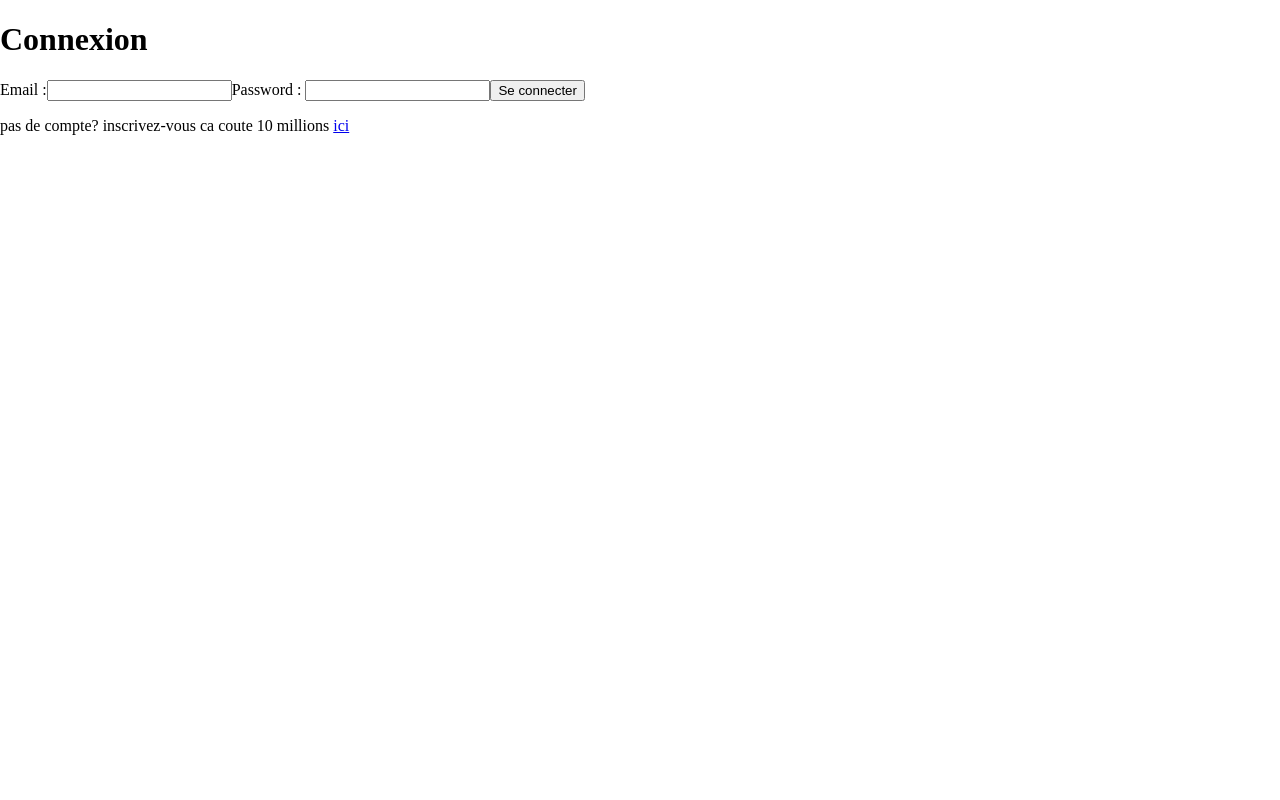
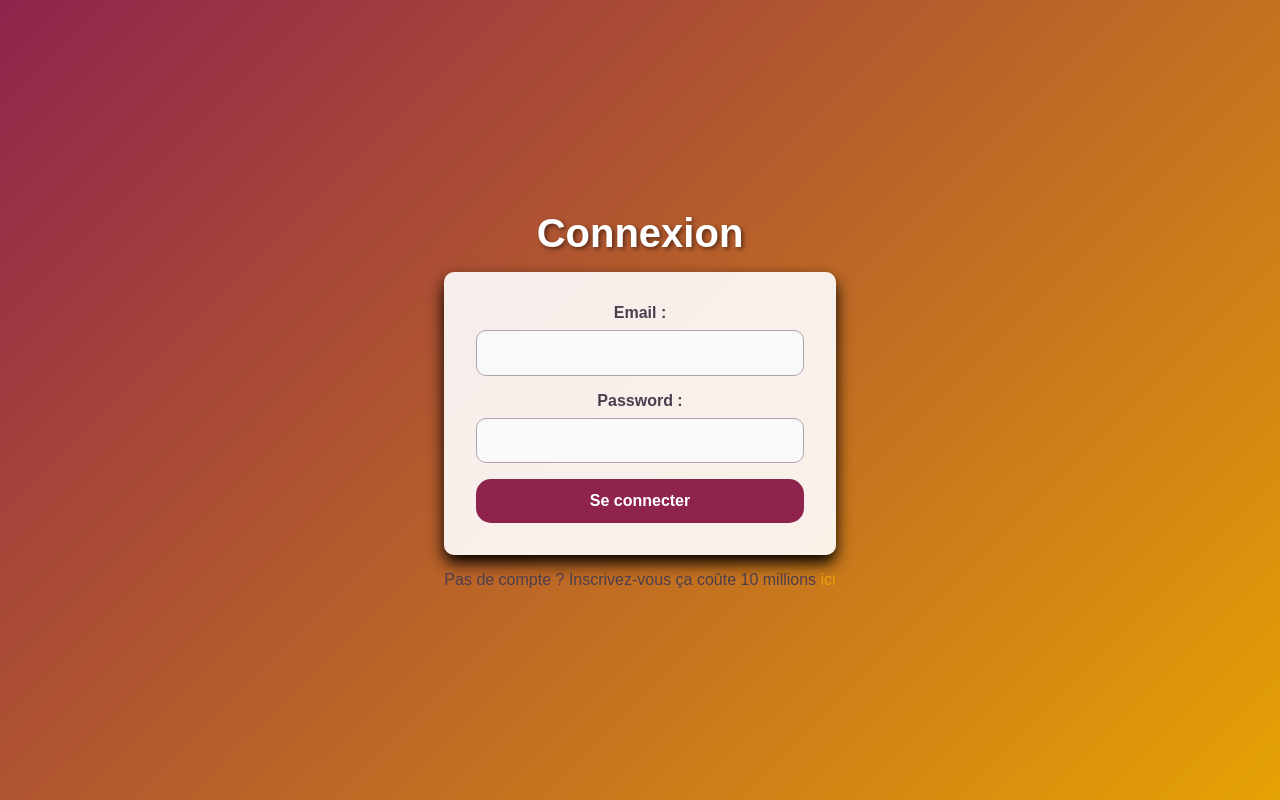
Before and after one commit to Ozheim/epi-carrouf-, a React (Create React App) app in the folder front/: page /Login in a window 1280 px wide. Built offline with nearby package versions, Linux system fonts and the light colour scheme.

Commit message:
style arch added

```diff
--- a/front/src/Pages/Login.jsx
+++ b/front/src/Pages/Login.jsx
@@ -1,48 +1,50 @@
+import "../Styles/Pages/Login.scss";
 import { useState } from "react";
 import { useNavigate } from "react-router";
-const Login = () =>{
 
+const Login = () => {
     const navigate = useNavigate();
-    const[email, setEmail] = useState("");
-    const[password, setPassword] = useState("");
+    const [email, setEmail] = useState("");
+    const [password, setPassword] = useState("");
 
-    const FetchUser = async (e) =>{
+    const FetchUser = async (e) => {
         e.preventDefault();
-        try{
-           const response =  await fetch("https:/LocalHost:5000/api/KilianIntBcpLaBotLane", {
-            method : "POST",
-            headers: {
-                'Content-type': 'application/json',
-            },
-            body: JSON.stringify({email, password}),
-           })
-           if(!response.ok){
-            console.error("c'est non")
-           }
-           const data = await response.json();
-           console.info("user connecred",data);
-           navigate("/discoNunu")
+        try {
+            const response = await fetch("https:/LocalHost:5000/api/KilianIntBcpLaBotLane", {
+                method: "POST",
+                headers: {
+                    'Content-type': 'application/json',
+                },
+                body: JSON.stringify({ email, password }),
+            });
+            if (!response.ok) {
+                console.error("c'est non");
+            }
+            const data = await response.json();
+            console.info("user connecred", data);
+            navigate("/discoNunu");
+        } catch (error) {
+            console.error("bon c chiant: ", error);
+        }
+    };
 
-
-        } catch(error){
-            console.error("bon c chiant: " ,error );
-        }
-    }
-    return(
-
-            <div>
-                <h1>Connexion </h1>
+    return (
+        <div className="login-container">
+            <div className="Wrapper-Login">
+                <h1>Connexion</h1>
                 <form onSubmit={FetchUser}>
                     <label>Email :</label>
-                    <input type="email" value={email} onChange={(e)=>setEmail(e.target.value)}  />
-                    <label>Password : </label>
-                    <input type="password" value={password} onChange={(e)=>setPassword(e.target.value)} />
-                    <button type="Submit">Se connecter</button>
+                    <input type="email" value={email} onChange={(e) => setEmail(e.target.value)} />
+                    <label>Password :</label>
+                    <input type="password" value={password} onChange={(e) => setPassword(e.target.value)} />
+                    <button type="submit">Se connecter</button>
                 </form>
-                <p>pas de compte? inscrivez-vous ca coute 10 millions <a href="/SignUp">ici</a></p>
+                <p>
+                    Pas de compte ? Inscrivez-vous ça coûte 10 millions <a href="/SignUp">ici</a>
+                </p>
             </div>
-
-    )
-}
+        </div>
+    );
+};
 
 export default Login;
--- a/front/src/Pages/SignUp.jsx
+++ b/front/src/Pages/SignUp.jsx
@@ -1,5 +1,6 @@
 import { useState } from "react";
 import { useNavigate } from "react-router";
+import "../Styles/Pages/SignUp.scss";
 
 const SignUp = () =>{
     const [email,setEmail] = useState();
@@ -44,7 +45,8 @@ const SignUp = () =>{
                 )
             }
     return(
-        <div>
+        <div className="signup-container">
+
             <form onSubmit={registration}>
                 <label>Email</label>
                 <input type="email" value={email} onChange={(e)=>{setEmail(e.target.value)}} />
--- a/front/src/Styles/Components/Footer.scss
+++ b/front/src/Styles/Components/Footer.scss
@@ -0,0 +1,9 @@
+@import "../base/variables";
+
+.footer-container {
+    background-color: $text-color;
+    padding: $padding;
+    color: #fff;
+    text-align: center;
+    font-size: 0.9rem;
+}
--- a/front/src/Styles/Components/Header.scss
+++ b/front/src/Styles/Components/Header.scss
@@ -1,20 +1,39 @@
-body{
-    margin: 0;
+@import "../base/variables";
+
+.header-container {
+    background-color: $primary-color;
+    padding: $padding;
+    display: flex;
+    justify-content: space-between;
+    align-items: center;
+    color: #fff;
 }
 
-.header-container{
-    width: 100%;
+.header-list {
+    list-style: none;
+    display: flex;
+    align-items: center;
 
-    .header-list{
-    display: flex;
-    flex-direction: row;
-    list-style-type: none;
-    justify-content: space-between;
-    width: 90%;
-    align-items: center;
-}
+    li {
+        margin: 0 $padding;
+    }
 
-    .logo{
-        width: 15%;
+    .logo {
+        width: 120px;
+    }
+
+    .Connexion-button a {
+        color: $secondary-color;
+        text-decoration: none;
+        font-weight: bold;
+        padding: 0.5rem 1rem;
+        border: 1px solid $secondary-color;
+        border-radius: 5px;
+        transition: background-color 0.3s;
+
+        &:hover {
+            background-color: $secondary-color;
+            color: #fff;
+        }
     }
 }
--- a/front/src/Styles/Pages/Login.scss
+++ b/front/src/Styles/Pages/Login.scss
@@ -0,0 +1,103 @@
+@import "../base/variables";
+* {
+    margin: 0;
+    padding: 0;
+    box-sizing: border-box;
+}
+
+
+.login-container {
+    display: flex;
+    justify-content: center;
+    align-items: center;
+    height: 100vh;
+    width: 100%;
+    padding: $padding;
+    background: linear-gradient(135deg, $primary-color, $secondary-color);
+    color: #fff;
+    font-family: $font-family;
+
+    form {
+        display: flex;
+        flex-direction: column;
+        align-items: center;
+        background-color: rgba(255, 255, 255, 0.9);
+        padding: 2rem;
+        border-radius: 10px;
+        box-shadow: 0 8px 16px rgba(0, 0, 0, 500);
+        text-align: center;
+        width: 100%;
+        max-width: 400px;
+
+        label {
+            color: $text-color;
+            font-weight: bold;
+            font-size: 1rem;
+            margin-bottom: 0.5rem;
+            }
+
+
+        input {
+            width: 100%;
+            padding: 0.8rem;
+            margin-bottom: 1rem;
+            border: 1px solid lighten($text-color, 40%);
+            border-radius: 10px;
+            font-size: 1rem;
+            color: $text-color;
+            background-color: #f9f9f9;
+            transition: border-color 0.3s;
+
+
+            &:focus {
+                transition: transform 0.3s ease;
+                transform: scale(1.05);
+                border-color: $primary-color;
+                outline: none;
+                box-shadow: 0 0 5px rgba(110, 160, 249, 0.5);
+            }
+        }
+
+        button {
+            width: 100%;
+            padding: 0.8rem;
+            border: none;
+            border-radius: 15px;
+            background-color: $primary-color;
+            color: #fff;
+            font-size: 1rem;
+            font-weight: bold;
+            cursor: pointer;
+            transition: background-color 0.3s;
+
+            &:hover {
+                transition: transform 0.3s ease;
+                transform: scale(1.05);
+                background-color: darken($primary-color, 10%);
+            }
+        }
+    }
+
+    h1 {
+        text-align: center;
+        font-size: 2.5rem;
+        margin-bottom: $padding;
+        text-shadow: 2px 2px 4px rgba(0, 0, 0, 0.5);
+    }
+
+    p {
+        margin-top: 1rem;
+        text-align: center;
+        color: $text-color;
+        font-size: 1rem;
+
+        a {
+            color: $secondary-color;
+            text-decoration: none;
+
+            &:hover {
+                text-decoration: underline;
+            }
+        }
+    }
+}
--- a/front/src/Styles/Pages/SignUp.scss
+++ b/front/src/Styles/Pages/SignUp.scss
@@ -0,0 +1,94 @@
+@import "../base/variables";
+
+* {
+    margin: 0;
+    padding: 0;
+    box-sizing: border-box;
+}
+
+.signup-container {
+    display: flex;
+    justify-content: center;
+    flex-direction: column;
+    align-items: center;
+    height: 100vh;
+    width: 100%;
+    padding: $padding;
+    background: linear-gradient(135deg, $primary-color, $secondary-color);
+    color: #fff;
+    font-family: $font-family;
+
+    form {
+        display: flex;
+        flex-direction: column;
+        align-items: center;
+        background-color: rgba(255, 255, 255, 0.9);
+        padding: 2rem;
+        border-radius: 10px;
+        box-shadow: 0 8px 16px rgba(0, 0, 0, 0.5);
+        text-align: center;
+        width: 100%;
+        max-width: 400px;
+
+        label {
+            color: $text-color;
+            font-weight: bold;
+            font-size: 1rem;
+            margin-bottom: 0.5rem;
+        }
+
+        input {
+            width: 100%;
+            padding: 0.8rem;
+            margin-bottom: 1rem;
+            border: 1px solid lighten($text-color, 40%);
+            border-radius: 10px;
+            font-size: 1rem;
+            color: $text-color;
+            background-color: #f9f9f9;
+            transition: border-color 0.3s;
+
+            &:focus {
+                transition: transform 0.3s ease;
+                transform: scale(1.05);
+                border-color: $primary-color;
+                outline: none;
+                box-shadow: 0 0 5px rgba(110, 160, 249, 0.5);
+            }
+        }
+
+        button {
+            width: 100%;
+            padding: 0.8rem;
+            border: none;
+            border-radius: 15px;
+            background-color: $primary-color;
+            color: #fff;
+            font-size: 1rem;
+            font-weight: bold;
+            cursor: pointer;
+            transition: transform 0.3s ease, background-color 0.3s;
+
+            &:hover {
+                transform: scale(1.05);
+                background-color: darken($primary-color, 10%);
+            }
+        }
+    }
+
+    p {
+        margin-top: 1rem;
+        text-align: center;
+        color: $text-color;
+        font-size: 1rem;
+
+        a {
+            color: $secondary-color;
+            text-decoration: none;
+
+            &:hover {
+                text-decoration: underline;
+            }
+        }
+    }
+}
--- /dev/null
+++ b/front/src/Styles/base/Reset.scss
@@ -0,0 +1,14 @@
+
+// Réinitialisation des styles
+* {
+    margin: 0;
+    padding: 0;
+    box-sizing: border-box;
+}
+
+body {
+    font-family: $font-family;
+    color: $text-color;
+    background-color: $background-color;
+    line-height: 1.6;
+}
--- /dev/null
+++ b/front/src/Styles/base/Variables.scss
@@ -0,0 +1,9 @@
+$primary-color: #8E244D;
+$secondary-color: #E5A204;
+$background-color: #FAF3EF;
+$text-color: #4B3E4D;
+
+$font-family: 'Montserrat', sans-serif;
+
+$padding: 1rem;
+$margin: 1rem;
```
Also changed, not shown: front/src/Styles/Pages/Home.scss (added, +23 -0 lines), front/src/Styles/main.scss (added, +7 -0 lines), 1 other file (tests, documents, lock files or other folders).
